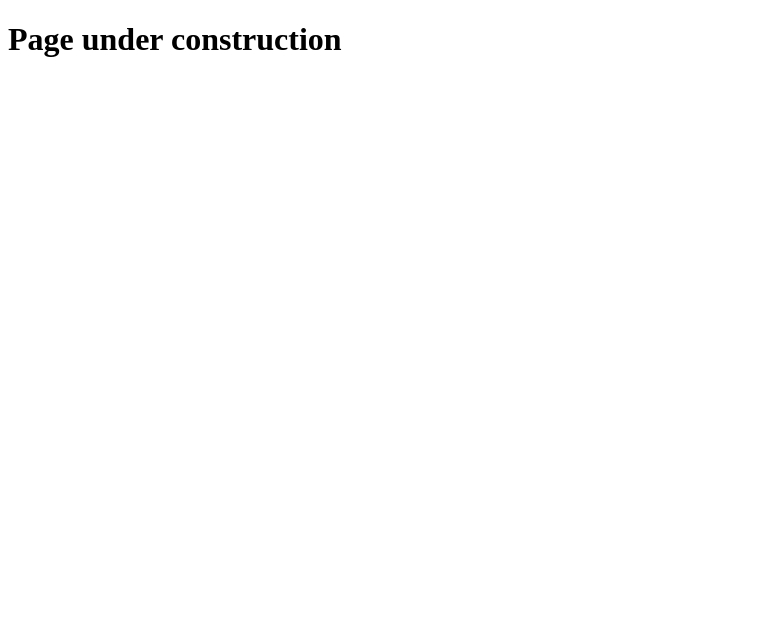
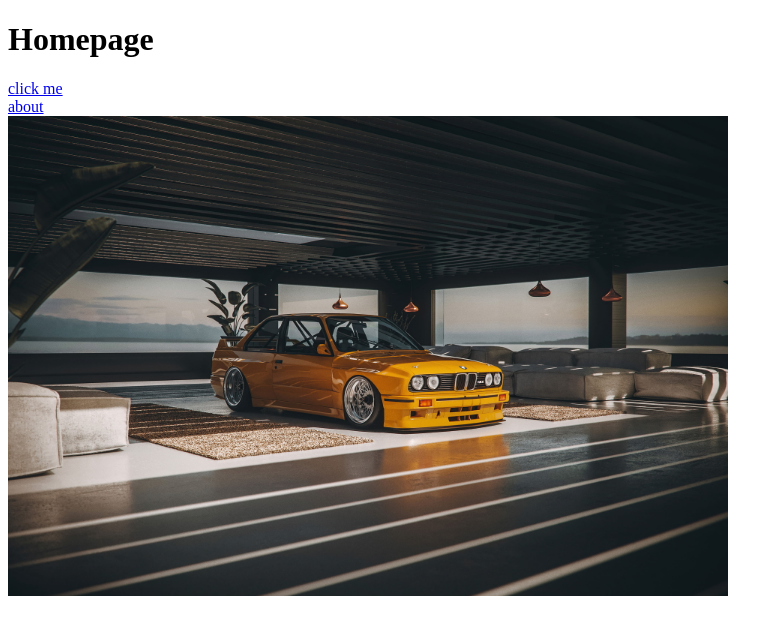
Before and after one commit to Lund1337/git-test, a plain HTML site: page index.html in a window 1280 px wide. Shown: the whole page, without its empty margins (0-783 px from the left). Drawn offline with Linux system fonts and the light colour scheme.

Commit message:
Added page about and images

```diff
--- a/index.html
+++ b/index.html
@@ -5,7 +5,15 @@
     <meta name="viewport" content="width=device-width, initial-scale=1.0" />
     <title>Document</title>
   </head>
+  <!-- body -->
   <body>
-    <h1>Page under construction</h1>
+    <h1>Homepage</h1>
+    <a href="https://youtube.com" target="_blank" rel="noopener noreferrer"
+      >click me</a
+    >
+    <br />
+    <a href="./pages/about.html">about</a>
+    <br />
+    <img src="./images/peakpx.jpeg" alt="old yellow bmw m3" width="720px" />
   </body>
 </html>
```
Also changed, not shown: pages/about.html (added, +11 -0 lines), images/peakpx.jpeg (added).
